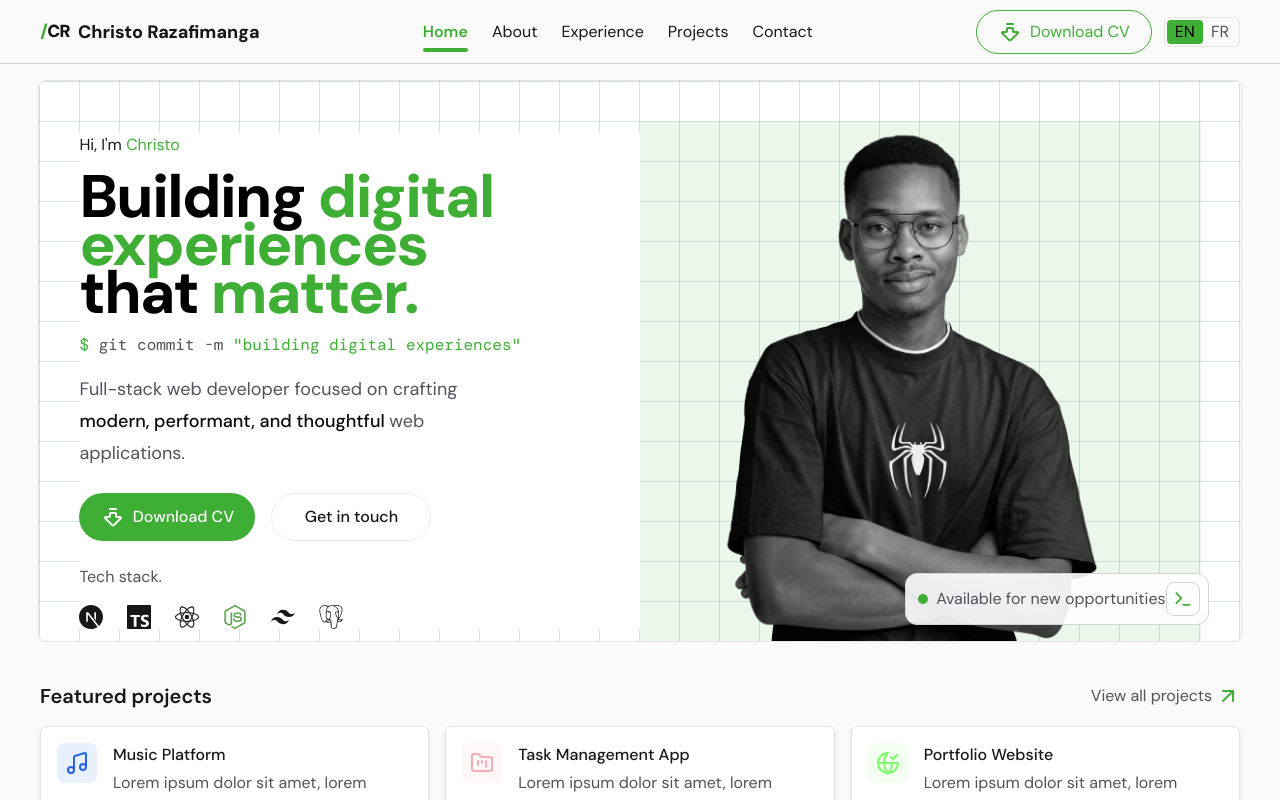
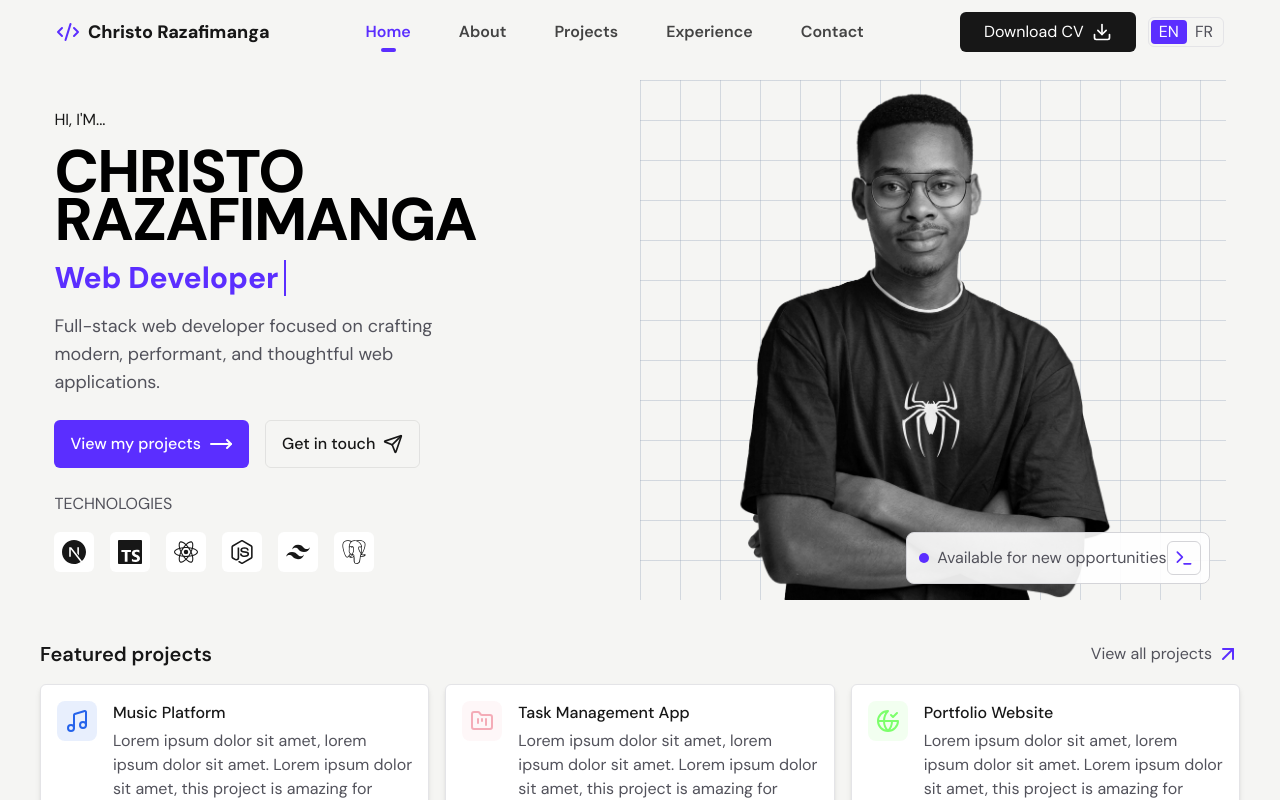
Before and after one commit to bossnare/portfolio, a Next.js app: page / in a window 1280 px wide. Shown: the top 800 px of the page. Built offline with nearby package versions, Linux system fonts and the light colour scheme.

Commit message:
changed primary color and main design

```diff
--- a/app/globals.css
+++ b/app/globals.css
@@ -3,7 +3,7 @@
 :root {
   --background: #ffffff;
   --foreground: #171717;
-  --primary: #3fae35;
+  --primary: #5b2eff;
   --muted-foreground: #52525b;
 }
 
@@ -20,7 +20,7 @@
   :root {
     --background: #0a0a0a;
     --foreground: #f5f5f5;
-    --primary: #7cff6b;
+    --primary: #5b2eff;
     --muted-foreground: #a1a1aa;
   }
 }
--- a/app/page.tsx
+++ b/app/page.tsx
@@ -5,11 +5,11 @@ import { ArrowUpRight } from 'lucide-react';
 
 export default function Home() {
   return (
-    <div className="flex flex-col items-center justify-center flex-1 bg-zinc-50 dark:bg-black">
-      <header className="sticky w-full h-16 px-3 border-b md:px-10 z-1000 border-zinc-300 dark:border-white/8">
+    <div className="flex flex-col items-center justify-center flex-1 bg-[#F5F5F3] dark:bg-black">
+      <header className="fixed inset-x-0 top-0 h-16 px-3 md:px-14 z-1000 bg-[#F5F5F3] dark:bg-black">
         <Header />
       </header>
-      <main className="w-full mt-4 space-y-8 md:space-y-10">
+      <main className="w-full pt-16 space-y-8 sm:pt-20 md:space-y-10">
         <Hero />
         <section
           id="featured-projects"
@@ -47,10 +47,10 @@ export default function Home() {
                     </span>
                     <a
                       href="#"
-                      className="flex items-center self-start gap-1 py-2 mt-auto hover:underline text-primary"
+                      className="flex items-center self-start gap-1 py-2 mt-auto hover:underline text-muted-foreground hover:text-primary"
                     >
                       <span>View project</span>
-                      <ArrowUpRight className="text-primary" />
+                      <ArrowUpRight />
                     </a>
                   </div>
                 </div>
--- a/src/components/Header.tsx
+++ b/src/components/Header.tsx
@@ -1,43 +1,29 @@
-import { ArrowBigDownDash, Menu } from 'lucide-react';
-import Image from 'next/image';
+import { Code2, Download, Menu } from 'lucide-react';
 import Link from 'next/link';
 
 export function Header() {
   return (
     <nav className="flex items-center justify-between h-full">
       <div className="flex items-center gap-2">
-        <Image
-          alt="logo-icon"
-          src="/icon/icon.svg"
-          className="dark:hidden"
-          width={30}
-          height={30}
-        />
-        <Image
-          alt="logo-icon"
-          src="/icon/icon-dark.svg"
-          className="hidden dark:block"
-          width={30}
-          height={30}
-        />
+        <Code2 className="text-primary" />
         <span className="text-lg font-extrabold">Christo Razafimanga</span>
       </div>
 
-      <ul className="items-center hidden gap-6 lg:flex">
-        <li className="relative font-semibold text-primary">
+      <ul className="items-center hidden gap-12 font-semibold lg:flex text-foreground/80">
+        <li className="relative flex justify-center text-primary">
           <Link href="/">Home</Link>
-          <span className="absolute inset-x-0 h-1 rounded-full -bottom-2 bg-primary"></span>
+          <span className="absolute w-1/3 h-1 rounded-full -bottom-2 bg-primary"></span>
         </li>
         <li>
           {' '}
           <Link href="#">About</Link>
         </li>
         <li>
+          <Link href="#">Projects</Link>
+        </li>
+        <li>
           {' '}
           <Link href="#">Experience</Link>
-        </li>
-        <li>
-          <Link href="#">Projects</Link>
         </li>
         <li>
           <Link href="#">Contact</Link>
@@ -45,18 +31,18 @@ export function Header() {
       </ul>
       <div className="flex items-center gap-3">
         <a
-          className="hidden lg:flex h-11 w-full items-center justify-center gap-2 rounded-full border border-primary px-5 text-primary transition-colors hover:bg-[#383838] dark:hover:text-background dark:hover:bg-[#ccc] md:w-44"
+          className="hidden lg:flex h-10 w-full items-center justify-center gap-2 rounded-md px-5 bg-foreground text-background transition-colors hover:bg-[#383838] dark:hover:text-background dark:hover:bg-[#ccc] md:w-44"
           href="/cv/Christo_Razafimanga_Dev_CV.pdf"
           download
         >
-          <ArrowBigDownDash />
           Download CV
+          <Download className="size-5" />
         </a>
         <div className="p-0.5 border border-zinc-200 overflow-hidden dark:border-white/8 rounded-md flex items-center *:px-2 *:rounded-sm">
-          <span className="bg-primary text-black">EN</span>
+          <span className="text-white bg-primary">EN</span>
           <span className="text-muted-foreground">FR</span>
         </div>
-        <button className="flex items-center justify-center border md:hidden size-8 rounded-md border-zinc-20 dark:border-white/8">
+        <button className="flex items-center justify-center border rounded-md md:hidden size-8 border-zinc-20 dark:border-white/8">
           <Menu className="size-5 text-zinc-800 dark:text-zinc-100" />
         </button>
       </div>
--- a/src/components/Hero.tsx
+++ b/src/components/Hero.tsx
@@ -1,7 +1,7 @@
 'use client';
 
 import { stacks } from '@/src/data/stacks';
-import { ArrowBigDownDash, Terminal } from 'lucide-react';
+import { MoveRight, Send, Terminal } from 'lucide-react';
 import { motion, useInView } from 'motion/react';
 import Image from 'next/image';
 import { useRef } from 'react';
@@ -13,20 +13,19 @@ export function Hero() {
   return (
     <section
       id="hero"
-      className="flex relative overflow-hidden flex-col items-center justify-between mx-auto md:rounded-lg w-full md:max-w-[94%] sm:p-10 md:pb-0 border border-zinc-200 dark:border-white/8 min-h-screen bg-white dark:bg-black md:min-h-auto md:flex-row md:items-center
-        bg-[linear-gradient(to_right,rgba(148,163,184,0.35)_1px,transparent_1px),linear-gradient(to_bottom,rgba(148,163,184,0.35)_1px,transparent_1px)] bg-size-[40px_40px]"
+      className="flex relative overflow-hidden flex-col items-center justify-between mx-auto md:rounded-lg w-full md:max-w-[94%] md:pb-0 md:px-4 min-h-screen dark:bg-black md:min-h-auto md:flex-row md:items-center
+        "
     >
-      <div className="flex flex-col items-center justify-between flex-1 w-full max-w-3xl gap-6 px-8 py-5 bg-white md:px-0 md:py-0 dark:bg-black md:items-start">
+      <div className="flex flex-col items-center justify-between flex-1 w-full max-w-3xl gap-6 px-8 py-5 md:px-0 md:py-0 dark:bg-black md:items-start">
         <div className="flex flex-col items-center gap-4 text-center md:items-start md:text-left">
-          <p>
-            Hi, I&apos;m <span className="text-primary"> Christo</span>
-          </p>
-          <h1 className="max-w-md text-5xl font-extrabold tracking-tight text-black lg:text-6xl leading-12 dark:text-zinc-50">
-            Building
+          <p className="uppercase">Hi, I&apos;m...</p>
+          <h1 className="max-w-xl text-5xl font-extrabold tracking-tight text-black lg:text-6xl leading-12 dark:text-zinc-50">
+            <span className="uppercase">Christo RAZAFIMANGA</span>
+            {/* Building
             <span className="text-primary"> digital experiences</span> that
-            <span className="text-primary"> matter.</span>
+            <span className="text-primary"> matter.</span> */}
           </h1>
-          <code className="max-w-md font-mono leading-6 text-muted-foreground">
+          {/* <code className="max-w-md font-mono leading-6 text-muted-foreground">
             <span className="text-primary">$</span> <span>git</span>{' '}
             <span>commit</span>
             <span> -m</span>
@@ -34,46 +33,46 @@ export function Hero() {
               {' '}
               &quot;building digital experiences&quot;
             </span>
-          </code>
+          </code> */}
           {/* <code className="max-w-md font-mono leading-6 text-zinc-600 dark:text-zinc-500">
                 <span className="text-primary">$ whoami</span> <span>&gt;</span>
                 <span> full-stack developer</span>
               </code> */}
-          <p className="max-w-md text-lg leading-8 text-muted-foreground">
-            Full-stack web developer focused on crafting{' '}
-            <a className="font-medium text-zinc-950 dark:text-zinc-50">
-              modern
-            </a>
-            <a className="font-medium text-zinc-950 dark:text-zinc-50">
-              , performant, and thoughtful{' '}
-            </a>{' '}
-            web applications.
+          <p className="pr-1.5 text-3xl font-extrabold border-r-2 text-primary border-primary">
+            Web Developer
+          </p>
+          <p className="max-w-md text-lg leading-7 text-muted-foreground">
+            Full-stack web developer focused on crafting modern, performant, and
+            thoughtful web applications.
           </p>
         </div>
-        <div className="flex flex-col gap-4 text-base font-medium sm:flex-row">
+        <div className="flex flex-col gap-4 text-base font-medium sm:w-full sm:flex-row">
           <a
-            className="flex h-12 w-full items-center justify-center gap-2 rounded-full bg-primary px-5 text-background dark:text-background transition-colors hover:bg-[#383838] dark:hover:text-background dark:hover:bg-[#ccc] md:w-44"
-            href="/cv/Christo_Razafimanga_Dev_CV.pdf"
+            className="flex h-12 items-center justify-center w-auto gap-2 rounded-md bg-primary px-4 text-white transition-colors hover:bg-[#383838] dark:hover:text-background dark:hover:bg-[#ccc]"
             download
           >
-            <ArrowBigDownDash />
-            Download CV
+            View my projects
+            <MoveRight />
           </a>
           <a
-            className="flex h-12 w-full items-center justify-center gap-2 rounded-full border border-solid border-black/8 px-5 transition-colors hover:border-transparent hover:bg-black/4 dark:border-white/[.145] dark:hover:bg-[#1a1a1a] md:w-40"
+            className="flex h-12 w-auto items-center justify-center gap-2 rounded-md border border-solid border-black/8 px-4 transition-colors hover:border-transparent hover:bg-black/4 dark:border-white/[.145] dark:hover:bg-[#1a1a1a]"
             target="_blank"
             rel="noopener noreferrer"
           >
-            Get in touch
+            Get in touch <Send className="size-5" />
           </a>
         </div>
         <div className="flex flex-col items-center pb-4 md:items-start md:pb-0">
-          <span className="text-muted-foreground">Tech stack.</span>
-          <ul className="flex items-center gap-6 mt-4">
+          <span className="uppercase text-muted-foreground">Technologies</span>
+          <ul className="flex items-center gap-4 mt-4">
             {stacks.map((stack, i) => (
-              <li title={stack.name} key={i}>
+              <li
+                title={stack.name}
+                key={i}
+                className="p-2 rounded-md bg-background"
+              >
                 <div
-                  className={`${stack.color ? `bg-(--stack-color)` : 'bg-foreground'} size-6`}
+                  className="bg-foreground size-6"
                   style={
                     {
                       maskImage: `url(/icon/${stack.icon})`,
@@ -84,7 +83,6 @@ export function Hero() {
                       WebkitMaskRepeat: 'no-repeat',
                       WebkitMaskPosition: 'center',
                       WebkitMaskSize: 'contain',
-                      '--stack-color': stack.color,
                     } as React.CSSProperties
                   }
                 ></div>
@@ -93,7 +91,7 @@ export function Hero() {
           </ul>
         </div>
       </div>
-      <div className="relative overflow-hidden md:w-1/2">
+      <div className="relative overflow-hidden md:w-1/2 bg-[linear-gradient(to_right,rgba(148,163,184,0.35)_1px,transparent_1px),linear-gradient(to_bottom,rgba(148,163,184,0.35)_1px,transparent_1px)] bg-size-[40px_40px]">
         <motion.div
           ref={ref}
           initial={{ opacity: 0, y: 50 }}
@@ -109,17 +107,17 @@ export function Hero() {
             priority
           />
         </motion.div>
-        <div className="absolute inset-0 z-10 bg-primary/10"></div>
+        <div className="absolute inset-0 z-10"></div>
         {/* <div className="absolute inset-0 z-9 bg-[radial-gradient(ellipse_at_center,transparent_20%,#fff_70%)]"></div> */}
       </div>
 
       {/* availability */}
-      <div className="absolute flex items-center p-2 border bottom-4 right-8 bg-background/90 z-16 border-zinc-300 dark:border-white/6 rounded-xl">
+      <div className="absolute flex items-center p-2 border rounded-lg bottom-4 right-8 bg-background/90 z-16 border-zinc-300 dark:border-white/6">
         <span className="rounded-full size-2.5 bg-primary ml-1"></span>
         <span className="ml-2 text-muted-foreground">
           Available for new opportunities
         </span>
-        <span className="p-1.5 border rounded-lg border-zinc-300 dark:border-white/6">
+        <span className="p-1.5 border rounded-md border-zinc-300 dark:border-white/6">
           <Terminal className="text-primary size-5" />
         </span>
       </div>
--- a/src/data/stacks.ts
+++ b/src/data/stacks.ts
@@ -14,7 +14,6 @@ export const stacks = [
   {
     name: 'NodeJS',
     icon: 'nodedotjs.svg',
-    color: '#5FA04E',
   },
   {
     name: 'TailwindCSS',
```
